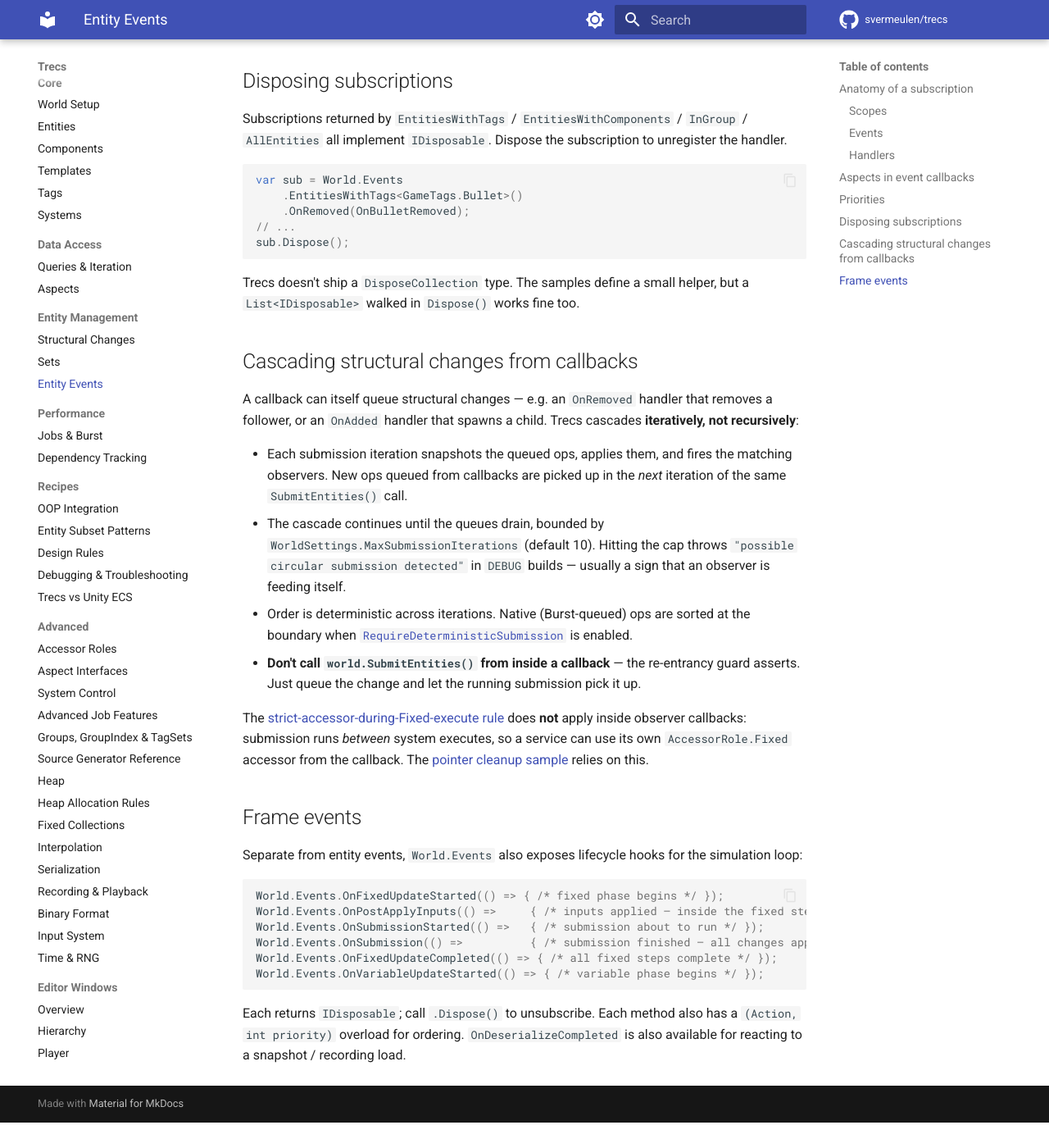
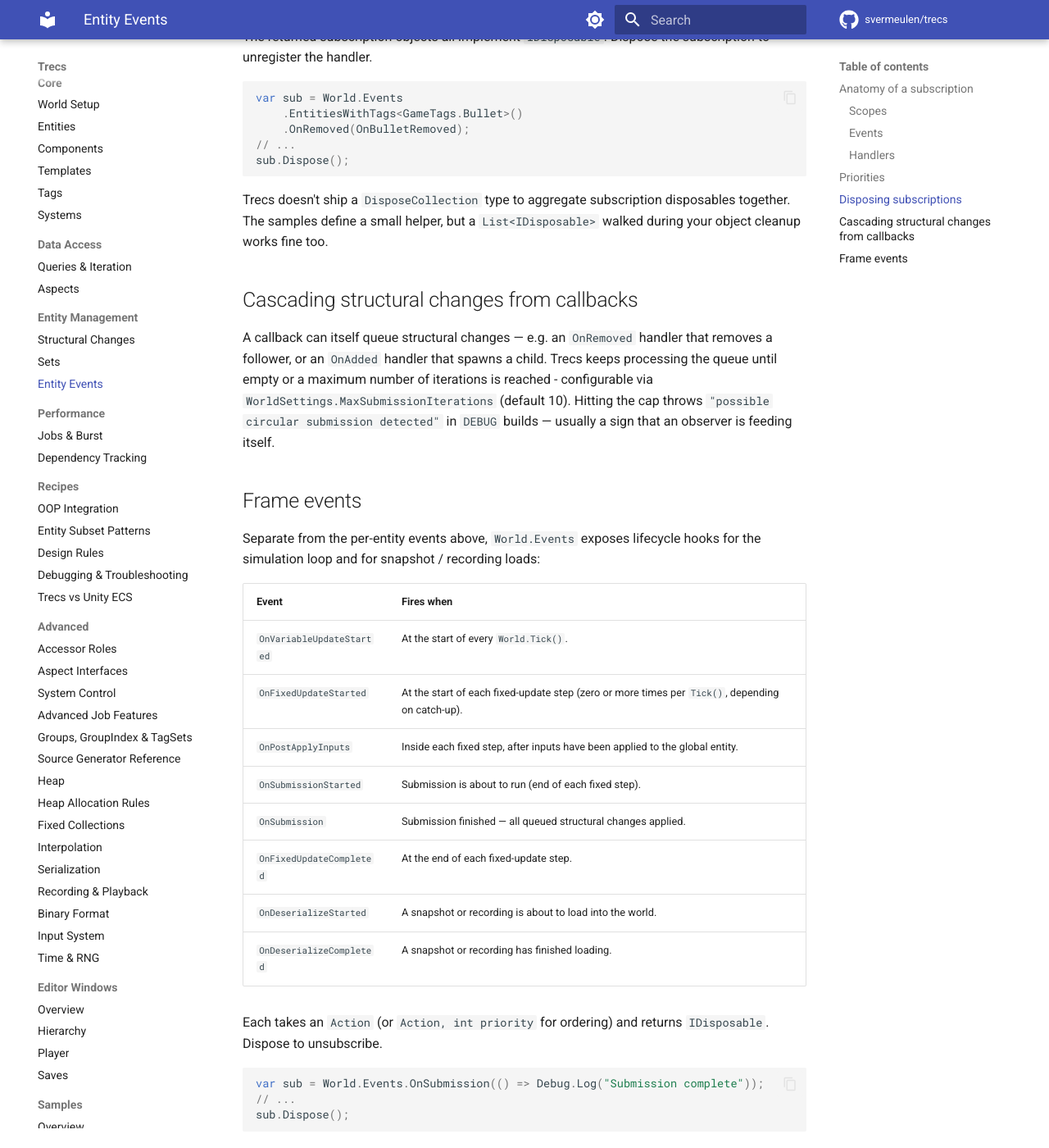
Before and after one commit to svermeulen/trecs, an MkDocs documentation site: the page built from docs/entity-management/entity-events.md, in a window 1280 px wide and 1400 px high, scrolled down 2857 px. Shown: the whole window at 82% size. Built offline with MkDocs 1.6.1 and Material for MkDocs 9.7.7, drawn with Linux system fonts in a browser that asks for light colours; comment, search, counter and statistics services are not loaded; before the commit the page ends 4226 px from its top, so only the background shows below that; some of the changed text lies outside the part shown.

Commit message:
Docs: frame-events section as a complete table with one example
The old code-block listing was missing OnDeserializeStarted entirely
and had OnDeserializeCompleted relegated to a trailing sentence
('OnDeserializeCompleted is also available'). It also described
OnFixedUpdateCompleted as 'all fixed steps complete', which is
wrong — that event fires once per fixed step, not once per Tick.

Replaced with:

- A single 8-row table covering every frame event the EventsManager
  exposes (OnVariableUpdateStarted, OnFixedUpdateStarted,
  OnPostApplyInputs, OnSubmissionStarted, OnSubmission,
  OnFixedUpdateCompleted, OnDeserializeStarted, OnDeserializeCompleted),
  ordered roughly by where they fire within Tick().
- One concrete subscribe-and-dispose example.
- A single sentence noting the (Action, int priority) overload.

Co-Authored-By: Claude <noreply@anthropic.com>

````diff
--- a/docs/entity-management/entity-events.md
+++ b/docs/entity-management/entity-events.md
@@ -33,7 +33,7 @@ A scope picks which groups the subscription watches. One of:
 
 ### Handlers
 
-The recommended pattern is to mark the handler with `[ForEachEntity]` so the source generator emits the per-entity iteration with the right component access:
+The recommended pattern is to use a `[ForEachEntity]` method as the event handler:
 
 ```csharp
 public partial class RemoveCleanupHandler : IDisposable
@@ -63,11 +63,7 @@ public partial class RemoveCleanupHandler : IDisposable
 }
 ```
 
-Components read inside `OnRemoved` are still valid, even though the callback fires *after* removal — removed entities are parked at the end of the backing array (past the active count), so the buffers haven't been cleared yet. The removed components are also contiguous in memory, which is cache-friendly for cleanup.
-
-## Aspects in event callbacks
-
-Aspects work in event handlers the same way they do in systems — declare a `partial struct` with `IRead` / `IWrite` and use it as the handler parameter:
+All `[ForEachEntity]` features are supported on event handlers, so for example you can use aspects as well:
 
 ```csharp
 public partial class CleanupHandlers : IDisposable
@@ -102,6 +98,8 @@ public partial class CleanupHandlers : IDisposable
 }
 ```
 
+Note that components read inside `OnRemoved` are still valid, even though the callback fires *after* removal — removed entities are parked at the end of the backing array (past the active count), so the buffers haven't been cleared yet. The removed components are also contiguous in memory, which is cache-friendly for cleanup.
+
 ## Priorities
 
 Call `WithPriority(int)` before `OnAdded` / `OnRemoved` / `OnMoved` to control firing order across observers on the same group (higher = later; default `0`):
@@ -115,7 +113,7 @@ World.Events
 
 ## Disposing subscriptions
 
-Subscriptions returned by `EntitiesWithTags` / `EntitiesWithComponents` / `InGroup` / `AllEntities` all implement `IDisposable`. Dispose the subscription to unregister the handler.
+The returned subscription objects all implement `IDisposable`. Dispose the subscription to unregister the handler.
 
 ```csharp
 var sub = World.Events
@@ -125,30 +123,31 @@ var sub = World.Events
 sub.Dispose();
 ```
 
-Trecs doesn't ship a `DisposeCollection` type. The samples define a small helper, but a `List<IDisposable>` walked in `Dispose()` works fine too.
+Trecs doesn't ship a `DisposeCollection` type to aggregate subscription disposables together. The samples define a small helper, but a `List<IDisposable>` walked during your object cleanup works fine too.
 
 ## Cascading structural changes from callbacks
 
-A callback can itself queue structural changes — e.g. an `OnRemoved` handler that removes a follower, or an `OnAdded` handler that spawns a child. Trecs cascades **iteratively, not recursively**:
-
-- Each submission iteration snapshots the queued ops, applies them, and fires the matching observers. New ops queued from callbacks are picked up in the *next* iteration of the same `SubmitEntities()` call.
-- The cascade continues until the queues drain, bounded by `WorldSettings.MaxSubmissionIterations` (default 10). Hitting the cap throws `"possible circular submission detected"` in `DEBUG` builds — usually a sign that an observer is feeding itself.
-- Order is deterministic across iterations. Native (Burst-queued) ops are sorted at the boundary when [`RequireDeterministicSubmission`](structural-changes.md#deterministic-submission) is enabled.
-- **Don't call `world.SubmitEntities()` from inside a callback** — the re-entrancy guard asserts. Just queue the change and let the running submission pick it up.
-
-The [strict-accessor-during-Fixed-execute rule](../advanced/accessor-roles.md#strict-accessor-during-fixed-execute-rule) does **not** apply inside observer callbacks: submission runs *between* system executes, so a service can use its own `AccessorRole.Fixed` accessor from the callback. The [pointer cleanup sample](../samples/10-pointers.md) relies on this.
+A callback can itself queue structural changes — e.g. an `OnRemoved` handler that removes a follower, or an `OnAdded` handler that spawns a child.  Trecs keeps processing the queue until empty or a maximum number of iterations is reached - configurable via `WorldSettings.MaxSubmissionIterations` (default 10). Hitting the cap throws `"possible circular submission detected"` in `DEBUG` builds — usually a sign that an observer is feeding itself.
 
 ## Frame events
 
-Separate from entity events, `World.Events` also exposes lifecycle hooks for the simulation loop:
+Separate from the per-entity events above, `World.Events` exposes lifecycle hooks for the simulation loop and for snapshot / recording loads:
+
+| Event | Fires when |
+|---|---|
+| `OnVariableUpdateStarted` | At the start of every `World.Tick()`. |
+| `OnFixedUpdateStarted` | At the start of each fixed-update step (zero or more times per `Tick()`, depending on catch-up). |
+| `OnPostApplyInputs` | Inside each fixed step, after inputs have been applied to the global entity. |
+| `OnSubmissionStarted` | Submission is about to run (end of each fixed step). |
+| `OnSubmission` | Submission finished — all queued structural changes applied. |
+| `OnFixedUpdateCompleted` | At the end of each fixed-update step. |
+| `OnDeserializeStarted` | A snapshot or recording is about to load into the world. |
+| `OnDeserializeCompleted` | A snapshot or recording has finished loading. |
+
+Each takes an `Action` (or `Action, int priority` for ordering) and returns `IDisposable`. Dispose to unsubscribe.
 
 ```csharp
-World.Events.OnFixedUpdateStarted(() => { /* fixed phase begins */ });
-World.Events.OnPostApplyInputs(() =>     { /* inputs applied — inside the fixed step, before systems */ });
-World.Events.OnSubmissionStarted(() =>   { /* submission about to run */ });
-World.Events.OnSubmission(() =>          { /* submission finished — all changes applied */ });
-World.Events.OnFixedUpdateCompleted(() => { /* all fixed steps complete */ });
-World.Events.OnVariableUpdateStarted(() => { /* variable phase begins */ });
+var sub = World.Events.OnSubmission(() => Debug.Log("Submission complete"));
+// ...
+sub.Dispose();
 ```
-
-Each returns `IDisposable`; call `.Dispose()` to unsubscribe. Each method also has a `(Action, int priority)` overload for ordering. `OnDeserializeCompleted` is also available for reacting to a snapshot / recording load.
````
